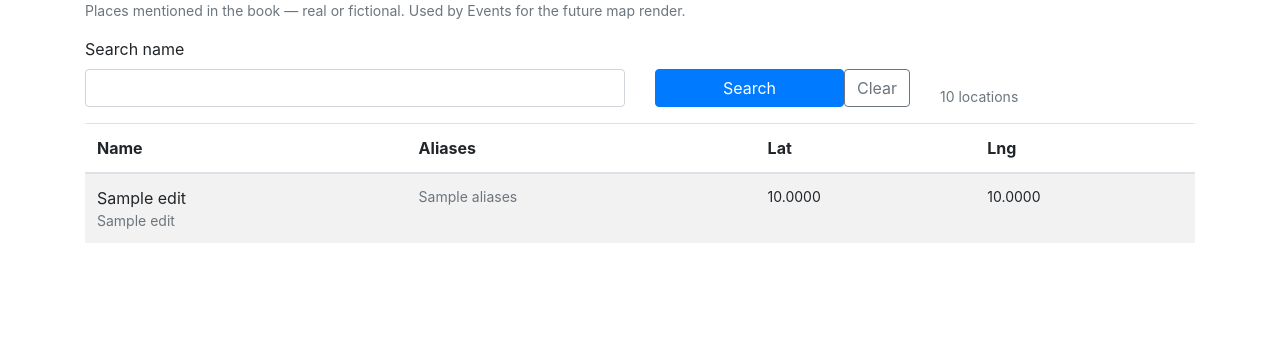
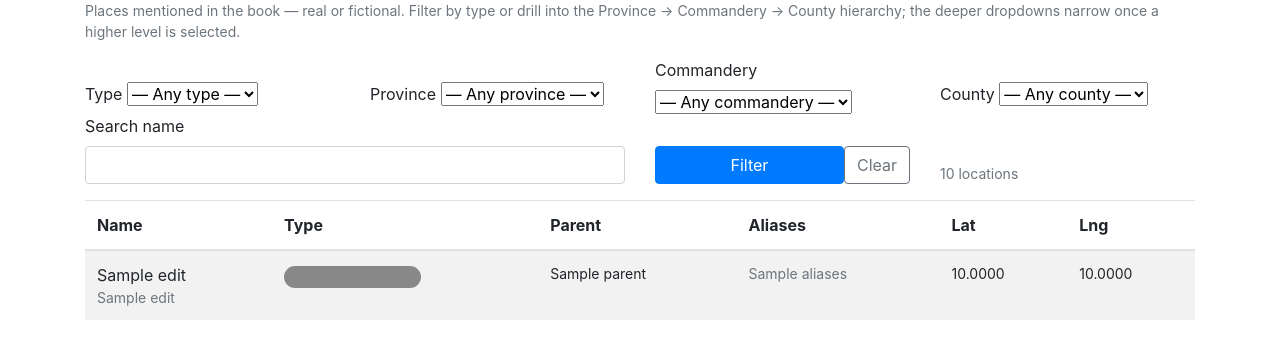
Before and after one commit to renton/rotk.net, a Python web app: template app/templates/locations/locations.html in a window 1280 px wide. Shown: the part 128-487 px from the top of the page. Run offline with Jinja, Linux system fonts and the light colour scheme; the template is opened without the code that fills it: most values are stand-ins (such as "Sample title", 1, 10 or a date in 2020); some libraries are stand-ins or nearby versions.

Commit message:
/locations: type + parent columns and cascading hierarchy filter
Public Locations listing now surfaces the new LocationType +
parent_id columns and lets readers drill into the
Province → Commandery → County hierarchy.

View changes (app/blueprints/main/views.py):

- New query params: type_id, province_id, commandery_id, county_id.
  All optional; combine freely with the existing q= and page= params.
- Cascade dropdown contents are computed server-side. Picking a
  province narrows the commandery dropdown to that province's
  commanderies; picking a commandery narrows counties; picking a
  province but no commandery still narrows counties (one self-join
  via aliased(Location) gets county.parent.parent_id == province_id).
- Scope filter: the most-specific selected ancestor (county >
  commandery > province) limits the listing to its descendants
  (inclusive). Fetches (id, parent_id) once and BFS in Python — at
  ~800 rows this is cheaper and clearer than a recursive CTE.
- selectinload() on location_type + parent.location_type to keep
  row rendering off the N+1 path.

Template (app/templates/locations/locations.html):

- Filter form gets four dropdowns (Type, Province, Commandery,
  County) above the existing search box. Each remembers its
  selection across submits.
- New columns: Type renders as a badge via the existing
  badge_widget macro (so admin-set colours + Font Awesome icon
  carry over for free); Parent renders as a click-through link that
  re-filters the page to descendants of that parent (chooses the
  right URL kwarg based on the parent's type, so the cascade
  dropdowns light up to match the new scope).
- Pagination links thread every active filter through, so paging
  doesn't drop the user's scope.
- Empty-state copy now says "no locations match the current
  filters" with a clear-filters link rather than mentioning search.

Non-hierarchical parents (Pass, Mountain, ...) just render as plain
text in the Parent column — there's no sensible scope filter for
"all descendants of a pass". Aliases / lat / lng demoted from md to
lg so the new columns have room on tablet-size viewports.

Co-Authored-By: Claude Opus 4.7 <noreply@anthropic.com>

```diff
--- a/app/templates/locations/locations.html
+++ b/app/templates/locations/locations.html
@@ -1,6 +1,19 @@
 {% extends "base.html" %}
+{% import "_macros.html" as macros %}
 
 {% block title %}rotk.net - Locations{% endblock %}
+
+{# Pagination links preserve every non-blank filter so paging doesn't
+   drop the user's chosen scope. #}
+{% macro page_link(p) -%}
+    {{ url_for('main.locations',
+               page=p,
+               q=q or None,
+               type_id=selected_type_id or None,
+               province_id=selected_province_id or None,
+               commandery_id=selected_commandery_id or None,
+               county_id=selected_county_id or None) }}
+{%- endmacro %}
 
 {% block page_content %}
 {% set is_admin = current_user.is_authenticated and current_user.is_administrator %}
@@ -9,8 +22,10 @@
     <div>
         <h1 class="mb-0">Locations</h1>
         <p class="text-muted small mb-0">
-            Places mentioned in the book — real or fictional. Used by
-            Events for the future map render.
+            Places mentioned in the book — real or fictional. Filter by
+            type or drill into the Province → Commandery → County
+            hierarchy; the deeper dropdowns narrow once a higher level
+            is selected.
         </p>
     </div>
     {% if is_admin %}
@@ -18,14 +33,51 @@
     {% endif %}
 </div>
 
-<form method="GET" class="row g-2 align-items-end mb-3">
+<form method="GET" action="{{ url_for('main.locations') }}" class="row g-2 align-items-end mb-3">
+    <div class="col-6 col-md-3">
+        <label class="form-label" for="filter-type">Type</label>
+        <select id="filter-type" name="type_id" class="form-select">
+            <option value="">— Any type —</option>
+            {% for t in types %}
+            <option value="{{ t.id }}" {% if t.id == selected_type_id %}selected{% endif %}>{{ t.name }}</option>
+            {% endfor %}
+        </select>
+    </div>
+    <div class="col-6 col-md-3">
+        <label class="form-label" for="filter-province">Province</label>
+        <select id="filter-province" name="province_id" class="form-select">
+            <option value="">— Any province —</option>
+            {% for p in provinces %}
+            <option value="{{ p.id }}" {% if p.id == selected_province_id %}selected{% endif %}>{{ p.name }}</option>
+            {% endfor %}
+        </select>
+    </div>
+    <div class="col-6 col-md-3">
+        <label class="form-label" for="filter-commandery">Commandery</label>
+        <select id="filter-commandery" name="commandery_id" class="form-select">
+            <option value="">— Any commandery —</option>
+            {% for c in commanderies %}
+            <option value="{{ c.id }}" {% if c.id == selected_commandery_id %}selected{% endif %}>{{ c.name }}</option>
+            {% endfor %}
+        </select>
+    </div>
+    <div class="col-6 col-md-3">
+        <label class="form-label" for="filter-county">County</label>
+        <select id="filter-county" name="county_id" class="form-select">
+            <option value="">— Any county —</option>
+            {% for c in counties %}
+            <option value="{{ c.id }}" {% if c.id == selected_county_id %}selected{% endif %}>{{ c.name }}</option>
+            {% endfor %}
+        </select>
+    </div>
+
     <div class="col-md-6">
         <label class="form-label" for="location-search">Search name</label>
         <input type="search" id="location-search" name="q" class="form-control"
                value="{{ q or '' }}" autocomplete="off">
     </div>
     <div class="col-md-3 d-flex gap-2">
-        <button type="submit" class="btn btn-primary flex-grow-1">Search</button>
+        <button type="submit" class="btn btn-primary flex-grow-1">Filter</button>
         <a href="{{ url_for('main.locations') }}" class="btn btn-outline-secondary">Clear</a>
     </div>
     <div class="col-md-3 text-end text-muted small">
@@ -38,9 +90,11 @@
     <thead>
         <tr>
             <th>Name</th>
-            <th class="d-none d-md-table-cell">Aliases</th>
-            <th class="d-none d-md-table-cell text-end">Lat</th>
-            <th class="d-none d-md-table-cell text-end">Lng</th>
+            <th>Type</th>
+            <th class="d-none d-md-table-cell">Parent</th>
+            <th class="d-none d-lg-table-cell">Aliases</th>
+            <th class="d-none d-lg-table-cell text-end">Lat</th>
+            <th class="d-none d-lg-table-cell text-end">Lng</th>
             {% if is_admin %}<th class="text-end">Actions</th>{% endif %}
         </tr>
     </thead>
@@ -55,9 +109,37 @@
                 {% endif %}
                 {% if loc.chinese_name %}<div class="small text-muted">{{ loc.chinese_name }}</div>{% endif %}
             </td>
-            <td class="d-none d-md-table-cell small text-muted">{{ loc.aliases }}</td>
-            <td class="d-none d-md-table-cell text-end small">{{ '%.4f'|format(loc.latitude) if loc.latitude is not none else '' }}</td>
-            <td class="d-none d-md-table-cell text-end small">{{ '%.4f'|format(loc.longitude) if loc.longitude is not none else '' }}</td>
+            <td>
+                {% if loc.location_type %}
+                {{ macros.badge_widget(loc.location_type) }}
+                {% else %}
+                <span class="text-muted small">—</span>
+                {% endif %}
+            </td>
+            <td class="d-none d-md-table-cell small">
+                {# Click-through: jump the listing to everything under
+                   this parent. The right URL kwarg depends on the
+                   parent's type so the cascade dropdowns light up
+                   matching the new scope. Non-hierarchical parents
+                   (Pass, Mountain, ...) render as plain text. #}
+                {% if loc.parent %}
+                    {% set ptype = loc.parent.location_type.name if loc.parent.location_type else '' %}
+                    {% if ptype == 'Province' %}
+                        <a href="{{ url_for('main.locations', province_id=loc.parent.id) }}">{{ loc.parent.name }}</a>
+                    {% elif ptype == 'Commandery' %}
+                        <a href="{{ url_for('main.locations', commandery_id=loc.parent.id) }}">{{ loc.parent.name }}</a>
+                    {% elif ptype == 'County' %}
+                        <a href="{{ url_for('main.locations', county_id=loc.parent.id) }}">{{ loc.parent.name }}</a>
+                    {% else %}
+                        {{ loc.parent.name }}
+                    {% endif %}
+                {% else %}
+                    <span class="text-muted">—</span>
+                {% endif %}
+            </td>
+            <td class="d-none d-lg-table-cell small text-muted">{{ loc.aliases }}</td>
+            <td class="d-none d-lg-table-cell text-end small">{{ '%.4f'|format(loc.latitude) if loc.latitude is not none else '' }}</td>
+            <td class="d-none d-lg-table-cell text-end small">{{ '%.4f'|format(loc.longitude) if loc.longitude is not none else '' }}</td>
             {% if is_admin %}
             <td class="text-end">
                 <a href="{{ url_for('main.edit_location', id=loc.id) }}" class="btn btn-sm btn-outline-primary">Edit</a>
@@ -66,10 +148,35 @@
         </tr>
         {% else %}
         <tr>
-            <td colspan="5" class="text-muted">No locations yet{% if q %} matching that search{% endif %}.</td>
+            <td colspan="7" class="text-muted">
+                No locations match the current filters.
+                <a href="{{ url_for('main.locations') }}">Clear filters</a>.
+            </td>
         </tr>
         {% endfor %}
     </tbody>
 </table>
 </div>
+
+{% if pagination.pages > 1 %}
+<nav>
+    <ul class="pagination">
+        <li class="page-item {% if not pagination.has_prev %}disabled{% endif %}">
+            <a class="page-link" href="{{ page_link(pagination.prev_num) if pagination.has_prev else '#' }}">&laquo;</a>
+        </li>
+        {% for p in pagination.iter_pages(left_edge=2, left_current=3, right_current=3, right_edge=2) %}
+            {% if p %}
+                <li class="page-item {% if p == pagination.page %}active{% endif %}">
+                    <a class="page-link" href="{{ page_link(p) }}">{{ p }}</a>
+                </li>
+            {% else %}
+                <li class="page-item disabled"><a class="page-link" href="#">…</a></li>
+            {% endif %}
+        {% endfor %}
+        <li class="page-item {% if not pagination.has_next %}disabled{% endif %}">
+            <a class="page-link" href="{{ page_link(pagination.next_num) if pagination.has_next else '#' }}">&raquo;</a>
+        </li>
+    </ul>
+</nav>
+{% endif %}
 {% endblock %}
```
Also changed, not shown: app/blueprints/main/views.py (+101 -1 lines).
